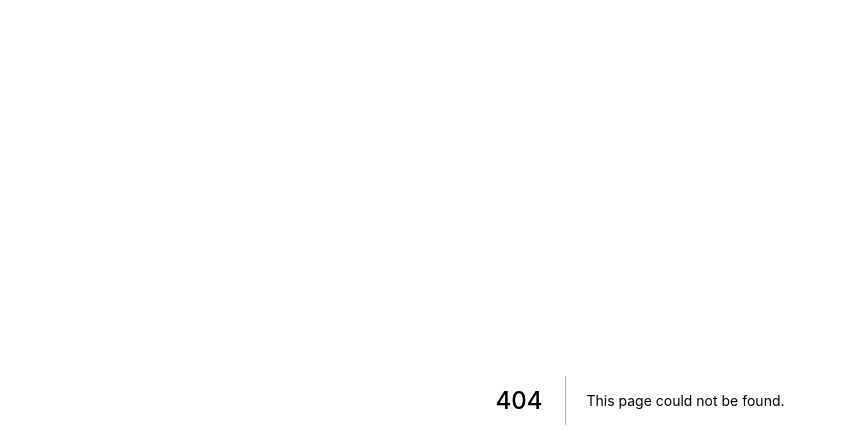
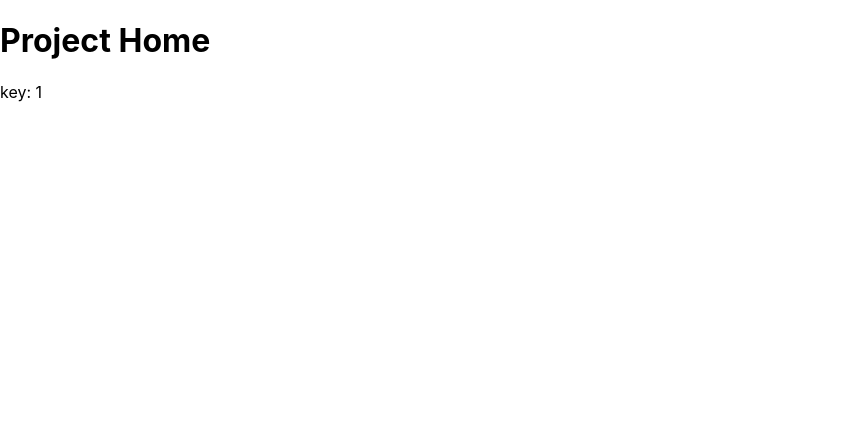
Before and after one commit to shinya-hara/nextjs-backlog-clone, a Next.js app: page /projects/1 in a window 1280 px wide. Before the commit this address had no page. Shown: the top 448 px of the page, without its empty margins (0-846 px from the left). Built offline with nearby package versions, Linux system fonts and the light colour scheme.

Commit message:
chore: Prettier追加

```diff
--- a/package.json
+++ b/package.json
@@ -17,6 +17,7 @@
     "@types/react": "17.0.37",
     "eslint": "8.4.0",
     "eslint-config-next": "12.0.6",
+    "prettier": "^2.5.1",
     "typescript": "4.5.2"
   }
 }
--- /dev/null
+++ b/pages/projects/[key].tsx
@@ -0,0 +1,16 @@
+import type { NextPage } from 'next';
+import { useRouter } from 'next/router';
+
+const ProjectHome: NextPage = () => {
+  const router = useRouter();
+  const { key } = router.query;
+
+  return (
+    <div>
+      <h1>Project Home</h1>
+      <p>key: {key}</p>
+    </div>
+  );
+};
+
+export default ProjectHome;
```
Also changed, not shown: prettier.config.js (added, +8 -0 lines), 2 other files (tests, documents, lock files or other folders).
